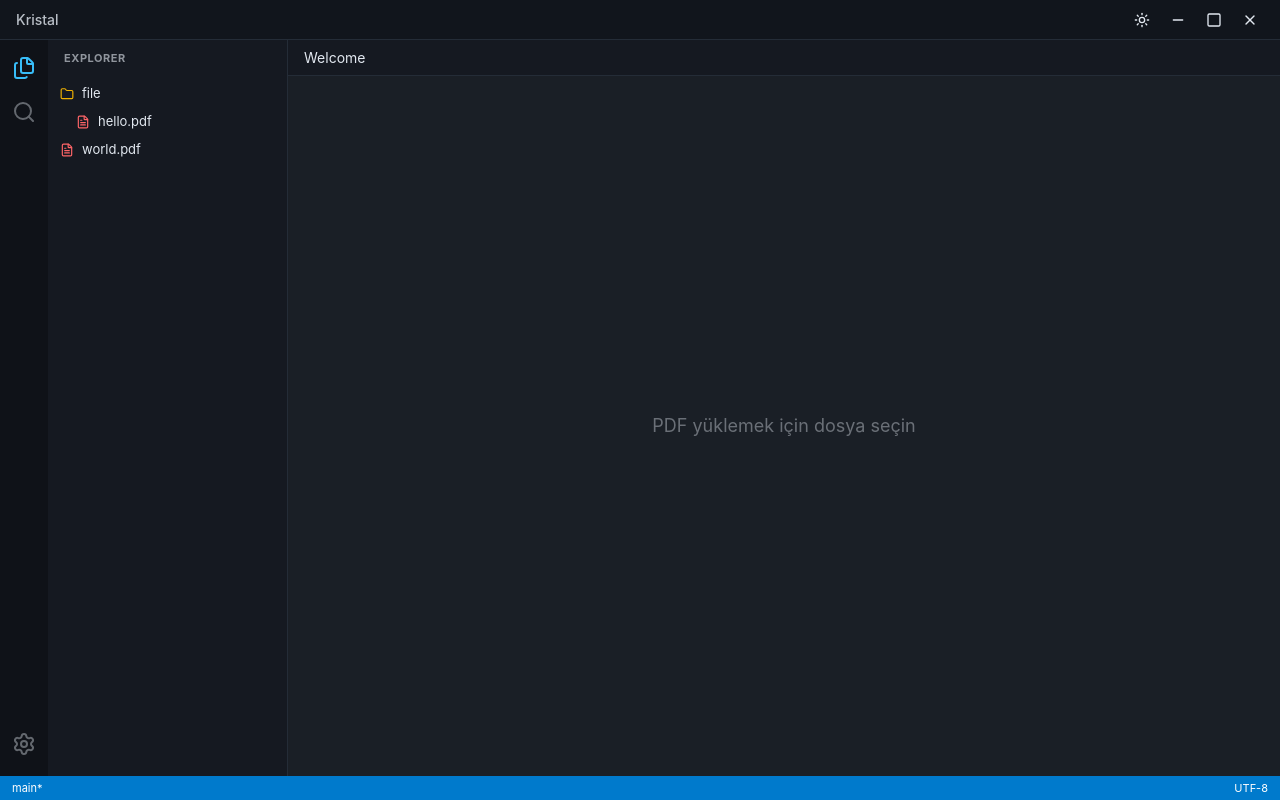
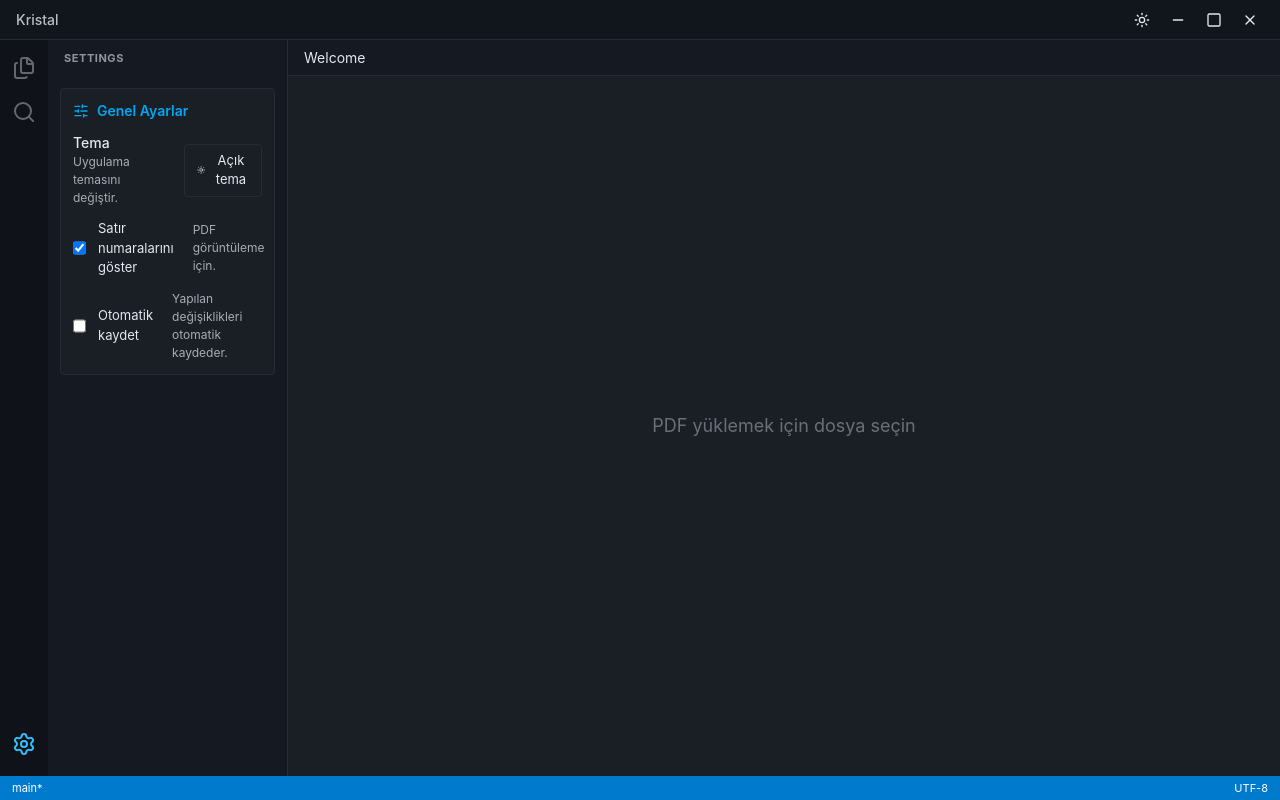
Before and after one commit to burakwa/kristal, a React (Vite) app: page / in a window 1280 px wide. Both pictures are taken after a click on the button 24 px from the left and 744 px from the top of the page. Built offline with nearby package versions, Linux system fonts and the light colour scheme.

Commit message:
feat: update panel state management to include 'settings' panel and adjust related components

```diff
--- a/src/App.tsx
+++ b/src/App.tsx
@@ -7,8 +7,7 @@ import EditorArea from './components/EditorArea';
 import StatusBar from './components/StatusBar';
 
 function App() {
-  const [activePanel, setActivePanel] = useState<'explorer' | 'search' | null>('explorer');
-
+  const [activePanel, setActivePanel] = useState<'explorer' | 'search' | 'settings' | null>('explorer');
 
   return (
     <ThemeProvider>
@@ -18,8 +17,8 @@ function App() {
 }
 
 interface MainLayoutProps {
-  activePanel: 'explorer' | 'search' | null;
-  setActivePanel: (panel: 'explorer' | 'search' | null) => void;
+  activePanel: 'explorer' | 'search' | 'settings' | null;
+  setActivePanel: (panel: 'explorer' | 'search' | 'settings' | null) => void;
 }
 
 function MainLayout({ activePanel, setActivePanel }: MainLayoutProps) {
--- a/src/components/ActivityBar.tsx
+++ b/src/components/ActivityBar.tsx
@@ -2,8 +2,8 @@ import { Files, Search, Settings } from 'lucide-react';
 import { useTheme } from '../context/ThemeContext';
 
 interface Props {
-  activePanel: 'explorer' |  'search' | null;
-  setActivePanel: (panel: 'explorer' | 'search' | null) => void;
+  activePanel: 'explorer' | 'search' | 'settings' | null;
+  setActivePanel: (panel: 'explorer' | 'search' | 'settings' | null) => void;
 }
 
 export default function ActivityBar({ activePanel, setActivePanel }: Props) {
@@ -11,15 +11,17 @@ export default function ActivityBar({ activePanel, setActivePanel }: Props) {
 
   return (
     <nav className={`w-12 flex flex-col items-center py-2 ${colors.activityBar}`}>
-      <IconBtn active={activePanel === 'explorer'} onClick={() => setActivePanel(activePanel ? null : 'explorer')}>
+      <IconBtn active={activePanel === 'explorer'} onClick={() => setActivePanel(activePanel === 'explorer' ? null : 'explorer')}>
         <Files size={24} />
       </IconBtn>
-      <IconBtn active={activePanel === 'search'} onClick={() => setActivePanel(activePanel ? null : 'search')}>
+      <IconBtn active={activePanel === 'search'} onClick={() => setActivePanel(activePanel === 'search' ? null : 'search')}>
         <Search size={24} />
       </IconBtn>
       <div className="flex-1" />
 
-      <IconBtn active={false}><Settings size={24} /></IconBtn>
+      <IconBtn active={activePanel === 'settings'} onClick={() => setActivePanel(activePanel === 'settings' ? null : 'settings')}>
+        <Settings size={24} />
+      </IconBtn>
     </nav>
   );
 }
--- a/src/components/SideBar.tsx
+++ b/src/components/SideBar.tsx
@@ -1,9 +1,10 @@
 import { useTheme } from '../context/ThemeContext';
 import ExplorerPanel from './panels/ExplorerPanel';
 import SearchPanel from './panels/SearchPanel';
+import SettingsPanel from './panels/SettingsPanel';
 
 interface Props {
-  activePanel: 'explorer' | 'search' | null;
+  activePanel: 'explorer' | 'search' | 'settings' | null;
 }
 
 export default function SideBar({ activePanel }: Props) {
@@ -14,6 +15,7 @@ export default function SideBar({ activePanel }: Props) {
       {/* Hangi panel açıksa onu göster */}
       {activePanel === 'explorer' && <ExplorerPanel />}
       {activePanel === 'search' && <SearchPanel />}
+      {activePanel === 'settings' && <SettingsPanel />}
     </aside>
   );
 }
--- a/src/components/panels/SettingsPanel.tsx
+++ b/src/components/panels/SettingsPanel.tsx
@@ -14,7 +14,7 @@ export default function SettingsPanel() {
       </div>
 
       <div className="p-3 flex flex-col gap-4 text-[13px]">
-        <div className="rounded border p-3 space-y-3 ${colors.border} ${colors.bg}">
+        <div className={`rounded border p-3 space-y-3 ${colors.border} ${colors.bg}`}>
           <div className="flex items-center gap-2 text-sm font-semibold text-sky-500">
             <SlidersHorizontal size={16} />
             Genel Ayarlar
```
